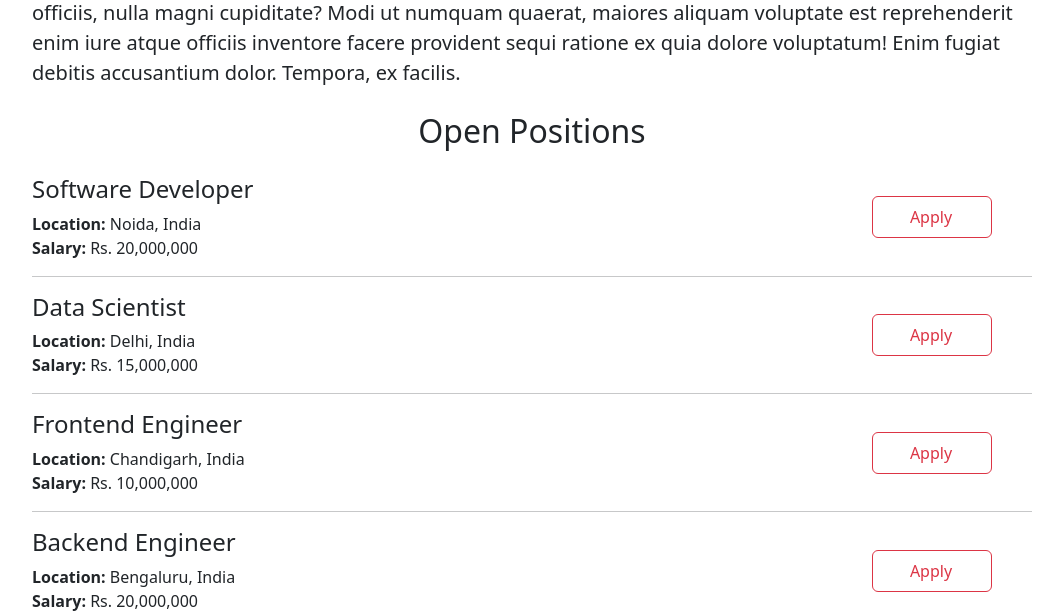
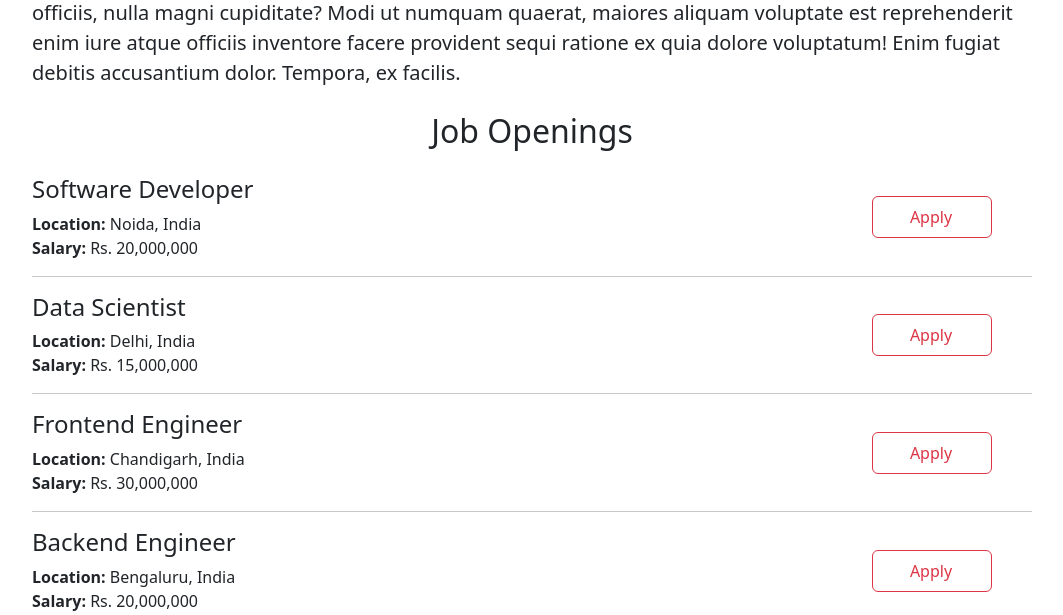
Before and after one commit to Gunkar16/Jovian-Careers-Website, a Flask app: page / in a window 1280 px wide. Shown: the part 704-1319 px from the top of the page, without its empty margins (108-1171 px from the left). Run offline with Flask 3, Linux system fonts and the light colour scheme.

Commit message:
Edited some things

```diff
--- a/app.py
+++ b/app.py
@@ -19,7 +19,7 @@ JOBS = [
         'id': 3,
         'title': "Frontend Engineer",
         'location': "Chandigarh, India",
-        'salary': "Rs. 10,000,000"
+        'salary': "Rs. 30,000,000"
     },
     {
         'id': 4,
--- a/templates/index.html
+++ b/templates/index.html
@@ -30,7 +30,7 @@
             facilis.
         </p>
 
-        <h2 class="text-center mt-4 mb-4">Open Positions</h2>
+        <h2 class="text-center mt-4 mb-4">Job Openings</h2>
 
         <div>
                 {% include "jobs.html" %}
```
